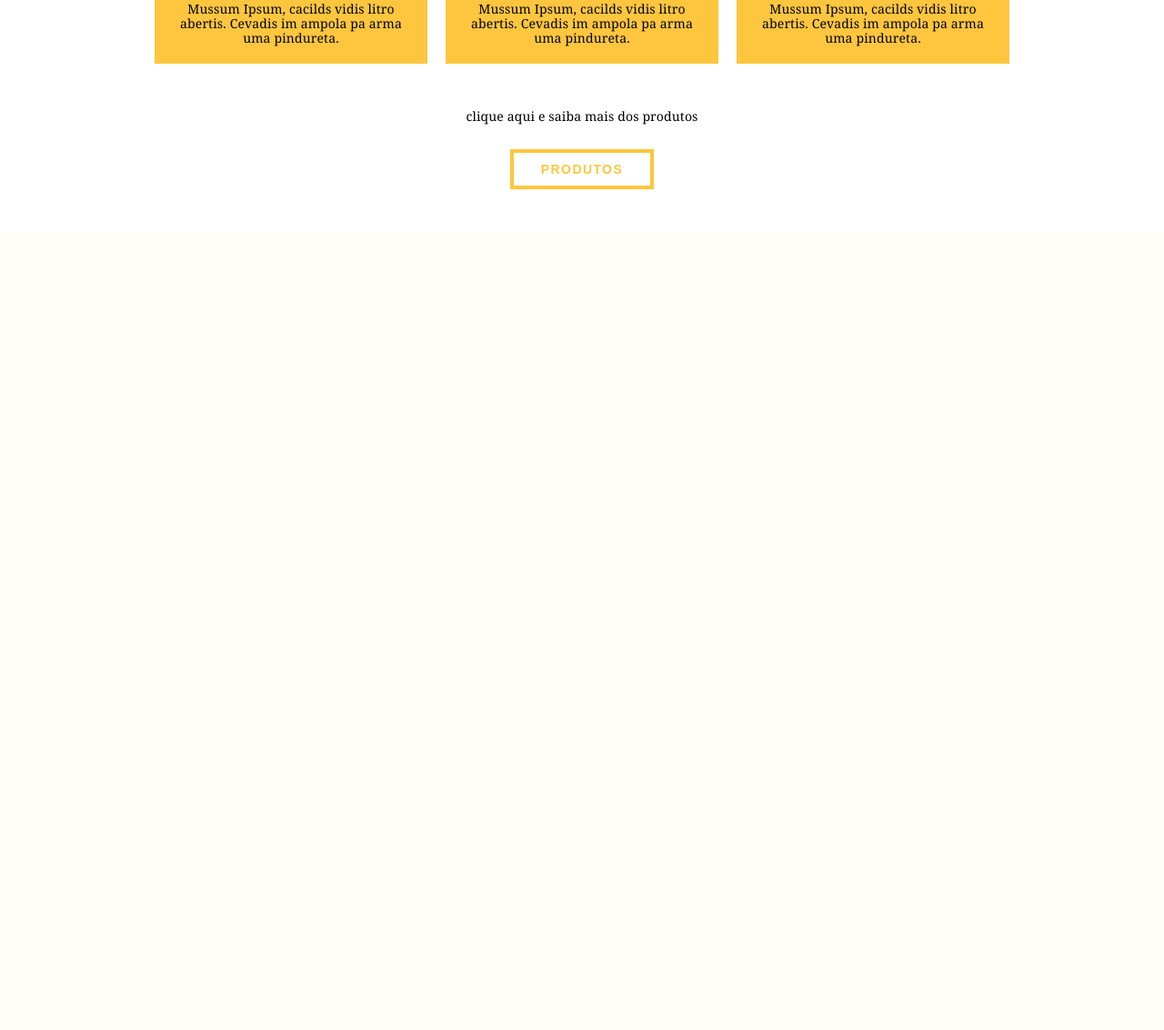
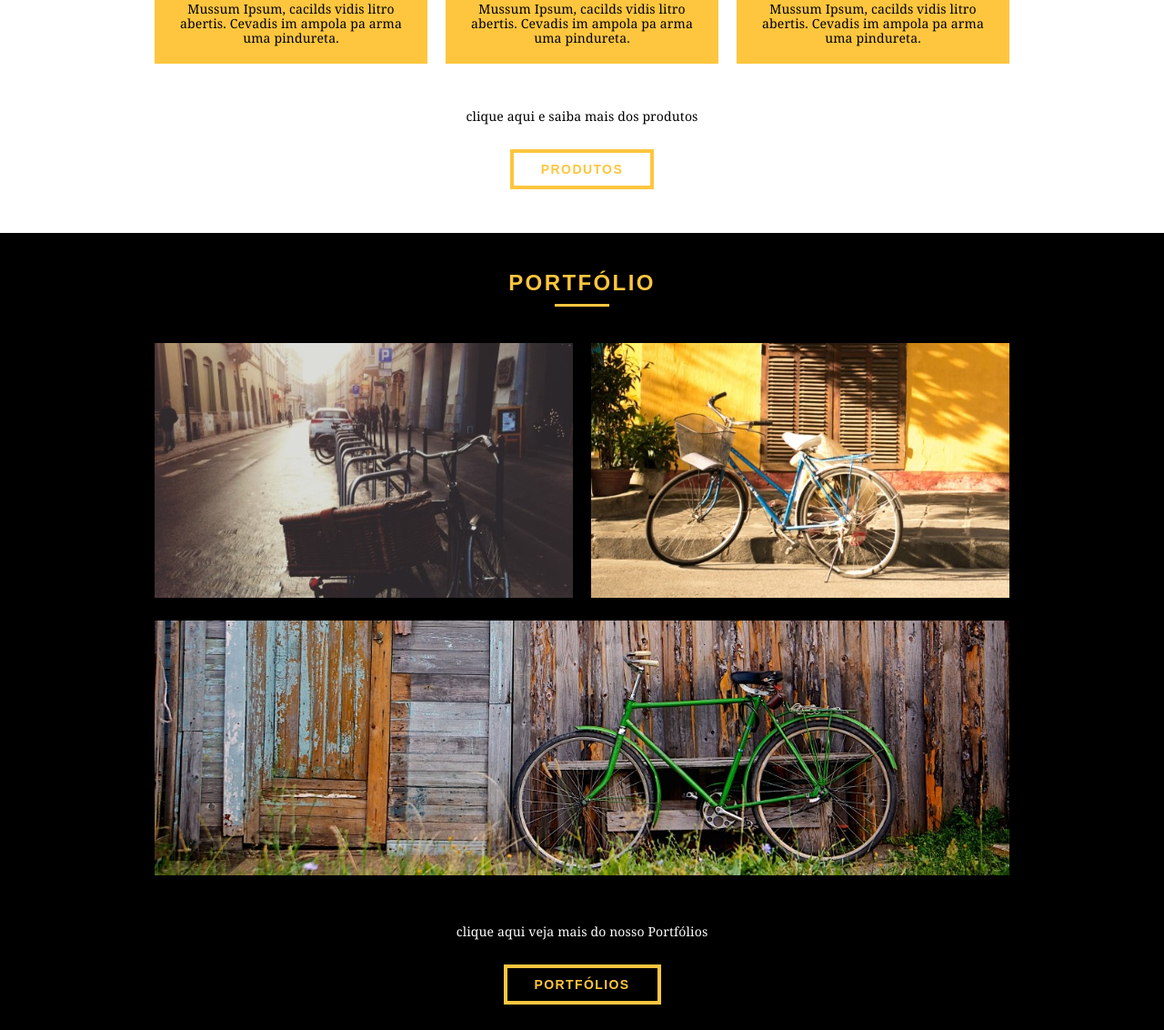
Before and after one commit to TMendesO/BikeCraft, a PHP site: page / in a window 1280 px wide. Shown: the part 849-1981 px from the top of the page at 91% size. Before the commit the page ends 1057 px from the top, so only its background shows below. Run offline with PHP 8.4, Linux system fonts and the light colour scheme.

Commit message:
10-09-2020

```diff
--- a/web/css/style.css
+++ b/web/css/style.css
@@ -181,3 +181,27 @@ p{
 .call p{
     margin-bottom:20px;
 }
+
+/*===============================Portfolio===============================*/
+.portfolio{
+    width:100%;
+    background:#000;
+    padding:40px 0;
+}
+.portfolio .subtitulo{
+    color:#FEC63E;
+
+}
+
+.portfolio .subtitulo:after{
+    background:#FEC63E;
+
+}
+.portfolio_lista li:last-child{
+    margin-top:20px;
+
+}
+
+.portfolio .call p{
+    color: #fff;
+}
--- a/web/index.html
+++ b/web/index.html
@@ -64,9 +64,21 @@
                     <p>clique aqui  e saiba mais dos produtos</p>
                     <a class="btn btn-preto" href="produtos.html">Produtos</a>
                 </div>
-
-
         </section>
-
+        <!-----------------------------Fecha Produtos----------------------------->
+        <section class="portfolio">
+            <div class="container">
+                <h2 class="subtitulo">Portfólio</h2>
+                <ul class="portfolio_lista">
+                    <li class="grid-8"><img src="img/portfolio/retro.jpg" alt="Bicicleta Retro"></li>
+                    <li class="grid-8"><img src="img/portfolio/passeio.jpg" alt="bicicleta Passeio"></li>
+                    <li class="grid-16"><img src="img/portfolio/esporte.jpg" alt="Bicicleta esporte"></li>
+                </ul>
+                <div class="call">
+                    <p>clique aqui veja mais do nosso Portfólios</p>
+                    <a class="btn" href="portfolio.html">Portfólios</a>
+                </div>
+            </div>
+        </section>
     </body>
 </html>
```
